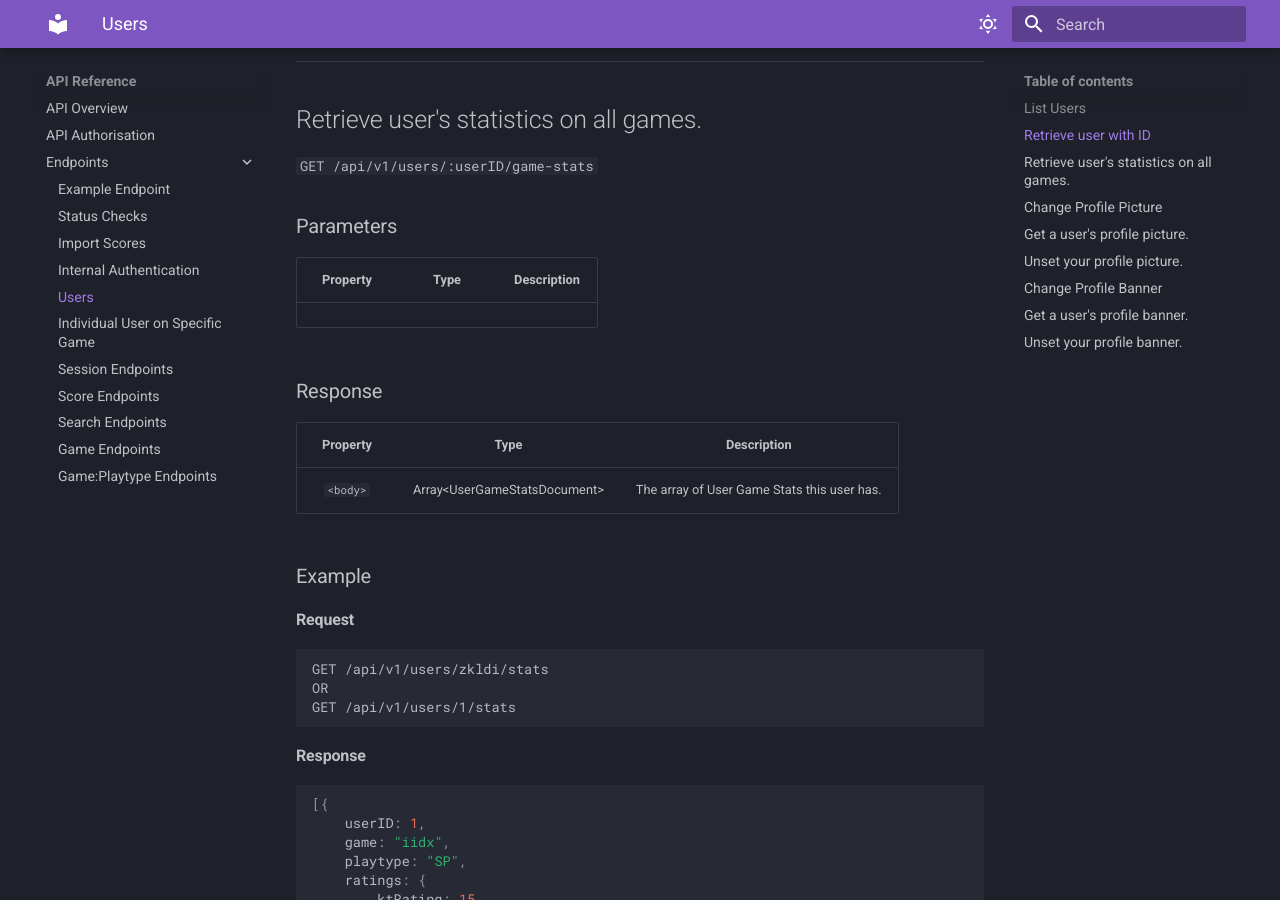
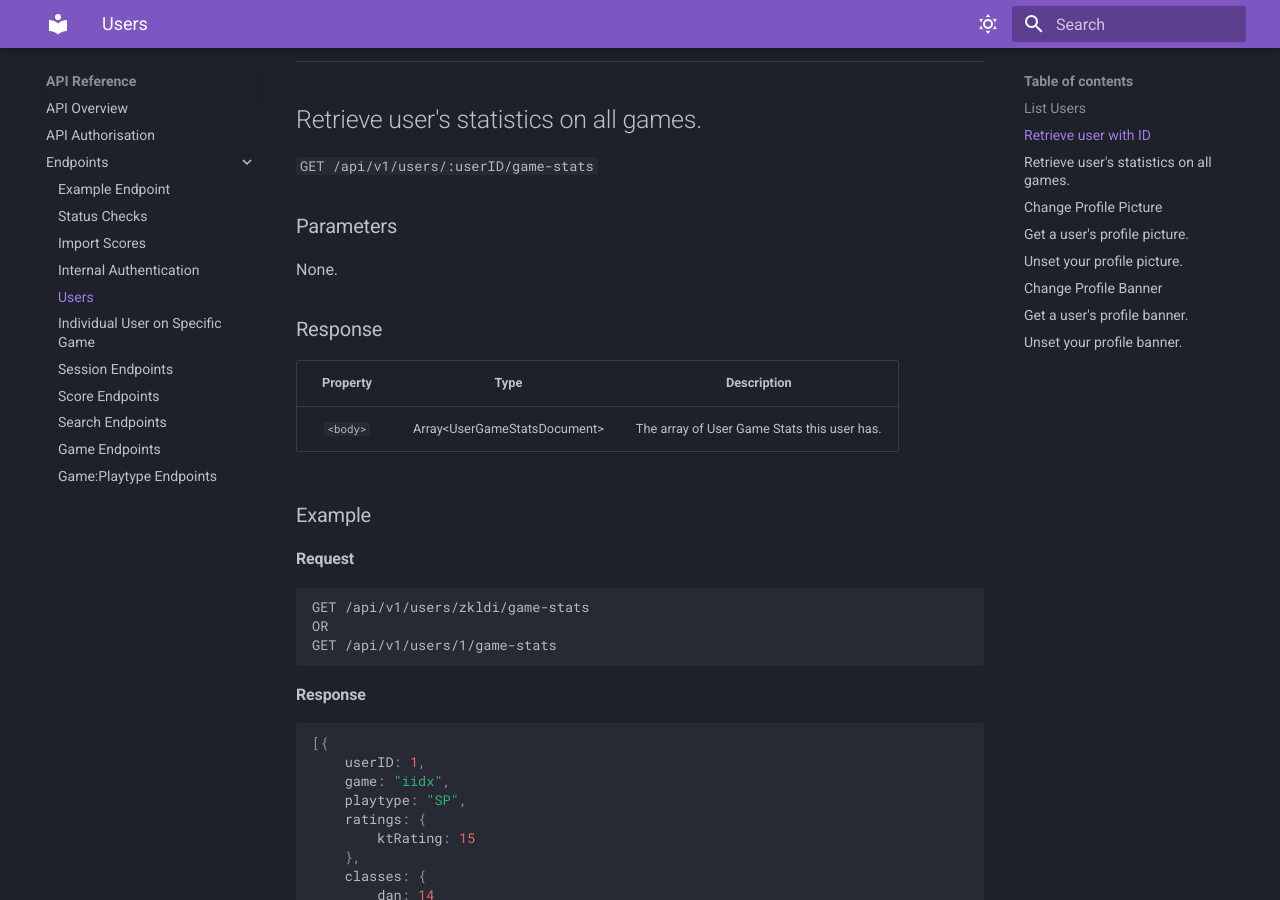
Before and after one commit to zkrising/Tachi, an MkDocs documentation site: the page built from docs/docs/api/routes/users.md, in a window 1280 px wide and 900 px high, scrolled down 2372 px. Built offline with MkDocs 1.6.1 and Material for MkDocs 9.7.7, drawn with Linux system fonts in a browser that asks for light colours.

Commit message:
fix typo in users.md

````diff
--- a/docs/docs/api/routes/users.md
+++ b/docs/docs/api/routes/users.md
@@ -103,9 +103,7 @@ GET /api/v1/users/me WHEN authenticated as userID 1.
 
 ### Parameters
 
-| Property | Type | Description |
-| :: | :: | :: |
-
+None.
 
 ### Response
 
@@ -117,9 +115,9 @@ GET /api/v1/users/me WHEN authenticated as userID 1.
 
 #### Request
 ```
-GET /api/v1/users/zkldi/stats
+GET /api/v1/users/zkldi/game-stats
 OR
-GET /api/v1/users/1/stats
+GET /api/v1/users/1/game-stats
 ```
 
 #### Response
````
